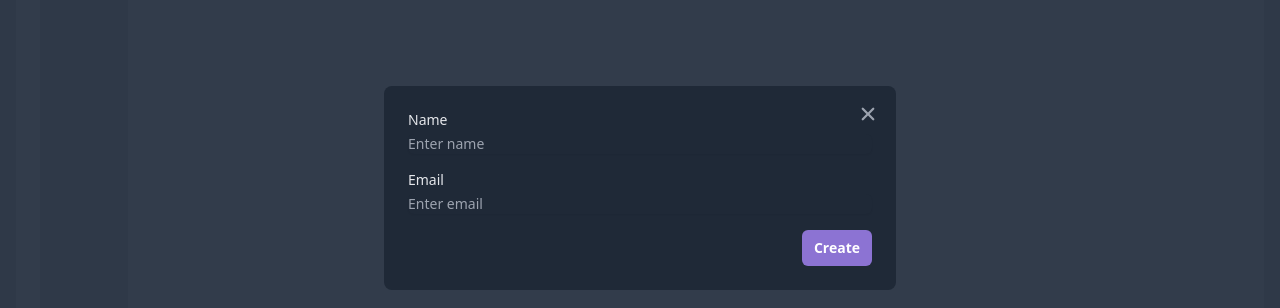
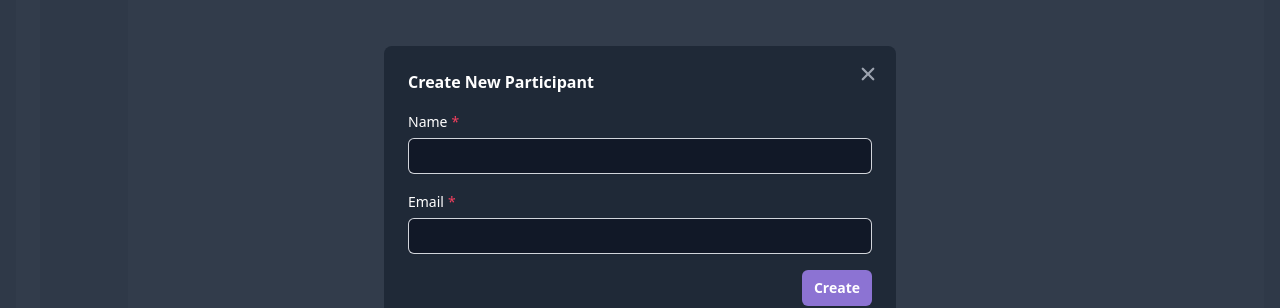
Before and after one commit to YassineBouchama1/sporting-events, a Next.js app in the folder client/: page /dashboard/participans in a window 1280 px wide. Both pictures are taken after a click on the button "Add Participant". Shown: the part 212-520 px from the top of the page. Built offline with nearby package versions, Linux system fonts and the light colour scheme; no server answers.

Commit message:
KAN-36 : update participant and create form for create one

```diff
--- a/client/features/participants/components/CreateParticipantForm.tsx
+++ b/client/features/participants/components/CreateParticipantForm.tsx
@@ -6,6 +6,7 @@ import Button from '@/components/Button';
 import Modal from '@/components/Modal';
 import { useCreateParticipant } from '../hooks/useCreateParticipant';
 import { usePaticipantFormStore } from '../store/PaticipantFormStore';
+import Input from '@/components/inputs/Input';
 
 const createParticipantSchema = z.object({
     name: z.string().min(2, 'Name must be at least 2 characters'),
@@ -51,47 +52,27 @@ const CreateParticipantForm = () => {
         >
             <form
                 onSubmit={handleSubmit(onSubmit)} className="space-y-4">
+                <h4 className='text-white font-bold'>Create New Participant</h4>
                 <div>
-                    <label
-                        htmlFor="name"
-                        className="block text-sm font-medium text-gray-200"
-                    >
-                        Name
-                    </label>
-                    <input
-                        {...register('name')}
-                        type="text"
+
+                    <Input
+                        label="Name"
                         id="name"
-                        className="mt-1 block w-full rounded-md border-gray-700 bg-gray-800 text-white shadow-sm focus:border-indigo-500 focus:ring-indigo-500 sm:text-sm"
-                        placeholder="Enter name"
+                        register={register}
+                        errors={errors}
                     />
-                    {errors.name && (
-                        <p className="mt-1 text-sm text-red-500">
-                            {errors.name.message}
-                        </p>
-                    )}
                 </div>
 
-                <div>
-                    <label
-                        htmlFor="email"
-                        className="block text-sm font-medium text-gray-200"
-                    >
-                        Email
-                    </label>
-                    <input
-                        {...register('email')}
-                        type="email"
-                        id="email"
-                        className="mt-1 block w-full rounded-md border-gray-700 bg-gray-800 text-white shadow-sm focus:border-indigo-500 focus:ring-indigo-500 sm:text-sm"
-                        placeholder="Enter email"
-                    />
-                    {errors.email && (
-                        <p className="mt-1 text-sm text-red-500">
-                            {errors.email.message}
-                        </p>
-                    )}
-                </div>
+
+
+                <Input
+                    label="Email"
+                    id="email"
+                    register={register}
+                    errors={errors}
+                />
+
+
 
                 <div className="flex justify-end gap-3">
 
--- a/client/features/participants/components/ParticipantsTable.tsx
+++ b/client/features/participants/components/ParticipantsTable.tsx
@@ -1,6 +1,6 @@
 'use client'
 import { memo } from 'react';
-import { RiLoader2Fill, RiAddLine } from 'react-icons/ri';
+import { RiAddLine } from 'react-icons/ri';
 import ParticipantsTableHeader from './ParticipantsTableHeader';
 import ParticipantsTableBody from './ParticipantsTableBody';
 import DeleteParticipantModal from './DeleteParticipantModal';
@@ -29,13 +29,7 @@ const ParticipantsTable = memo(() => {
 
 
 
-    if (isLoading) {
-        return (
-            <div className="flex items-center justify-center min-h-[400px]">
-                <RiLoader2Fill className="animate-spin text-4xl text-white" />
-            </div>
-        );
-    }
+
 
 
 
@@ -63,12 +57,13 @@ const ParticipantsTable = memo(() => {
                             participants={sortedParticipants}
                             onDeleteClick={handleDeleteClick}
                             isDeletingParticipant={isDeletingParticipant}
+                            isParticipantsLoading={isLoading}
 
                         />
                     </table>
                 </div>
 
-                {participants.length === 0 && (
+                {!isLoading && participants.length === 0 && (
                     <div className="text-center py-8 text-gray-400">
                         No participants found
                     </div>
--- a/client/features/participants/components/ParticipantsTableBody.tsx
+++ b/client/features/participants/components/ParticipantsTableBody.tsx
@@ -10,12 +10,14 @@ interface Props {
     participants: Participant[];
     onDeleteClick: (participant: Participant) => void;
     isDeletingParticipant: boolean;
+    isParticipantsLoading: boolean;
 }
 
 const ParticipantsTableBody = ({
     participants,
     onDeleteClick,
-    isDeletingParticipant
+    isDeletingParticipant,
+    isParticipantsLoading
 }: Props) => {
     const [editingId, setEditingId] = useState<string | null>(null);
     const [editName, setEditName] = useState("");
@@ -52,23 +54,63 @@ const ParticipantsTableBody = ({
         setEditName("");
     };
 
+
+
+    // skeleton loader
+    if (isParticipantsLoading) {
+        return (
+            <tbody className="ltr:text-left rtl:text-right">
+                {[...Array(5)].map((_, index) => (
+                    <tr key={index} className="border-b ">
+
+                        <td className=" py-4 h-4 ">
+                            <div className="bg-gray-800 rounded-full text-gray-800">
+                                loading...
+                            </div>
+                        </td>
+                        <td className=" py-4 h-4 ">
+                            <div className="px-4 bg-gray-800 rounded-full text-gray-800">
+                                loading...
+                            </div>
+                        </td>
+                        <td className=" py-4 h-4 ">
+                            <div className="px-15 bg-gray-800 rounded-full text-gray-800">
+                                loading...
+                            </div>
+                        </td>
+
+                        <td className=" py-4  flex gap-x-2 w-full h-full items-center justify-center">
+                            <div className="bg-gray-800 rounded-full text-gray-800 w-20 h-full">
+                                loading...
+                            </div>
+                            <div className="bg-gray-800 rounded-full text-gray-800 w-20 h-full">
+                                loading...
+                            </div>
+                        </td>
+                    </tr>
+                ))}
+            </tbody>
+
+        );
+    }
+
     return (
-        <tbody className="bg-gray-800 divide-y divide-gray-800">
+        <tbody className="bg-gray-900 divide-y divide-gray-800">
             {participants.map((participant, index) => (
                 <tr
                     key={participant._id}
-                    className="hover:bg-gray-900/85 transition-colors"
+                    className="hover:bg-gray-800/45 duration-300 transition-colors"
                 >
                     <td className="px-6 py-4 whitespace-nowrap text-sm text-gray-300">
                         {index + 1}
                     </td>
-                    <td className="px-6 py-4 whitespace-nowrap text-sm text-white">
+                    <td className="px-6 py-4 max-w-[20px] whitespace-nowrap text-sm text-white">
                         {editingId === participant._id ? (
                             <input
                                 type="text"
                                 value={editName}
                                 onChange={(e) => setEditName(e.target.value)}
-                                className="bg-gray-700 text-white px-2 py-1 rounded"
+                                className="bg-gray-700 text-white  rounded"
                                 disabled={isUpdatingParticipant}
                             />
                         ) : (
--- a/client/features/participants/hooks/useParticipants.ts
+++ b/client/features/participants/hooks/useParticipants.ts
@@ -1,5 +1,5 @@
 
-import { useQuery} from '@tanstack/react-query';
+import { useQuery } from '@tanstack/react-query';
 import axiosInstance from '@/utils/axiosInstance';
 import { Participant } from '@/types/participant';
 
```
